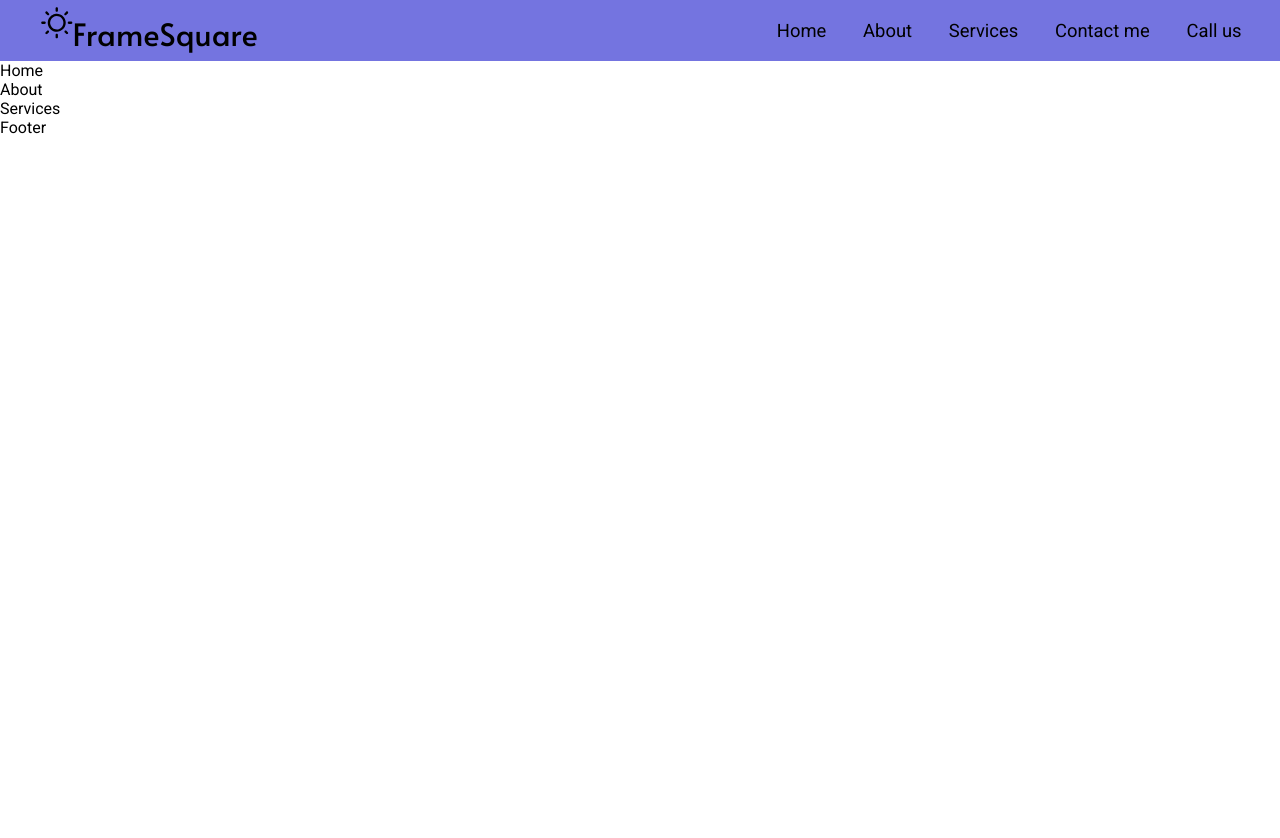
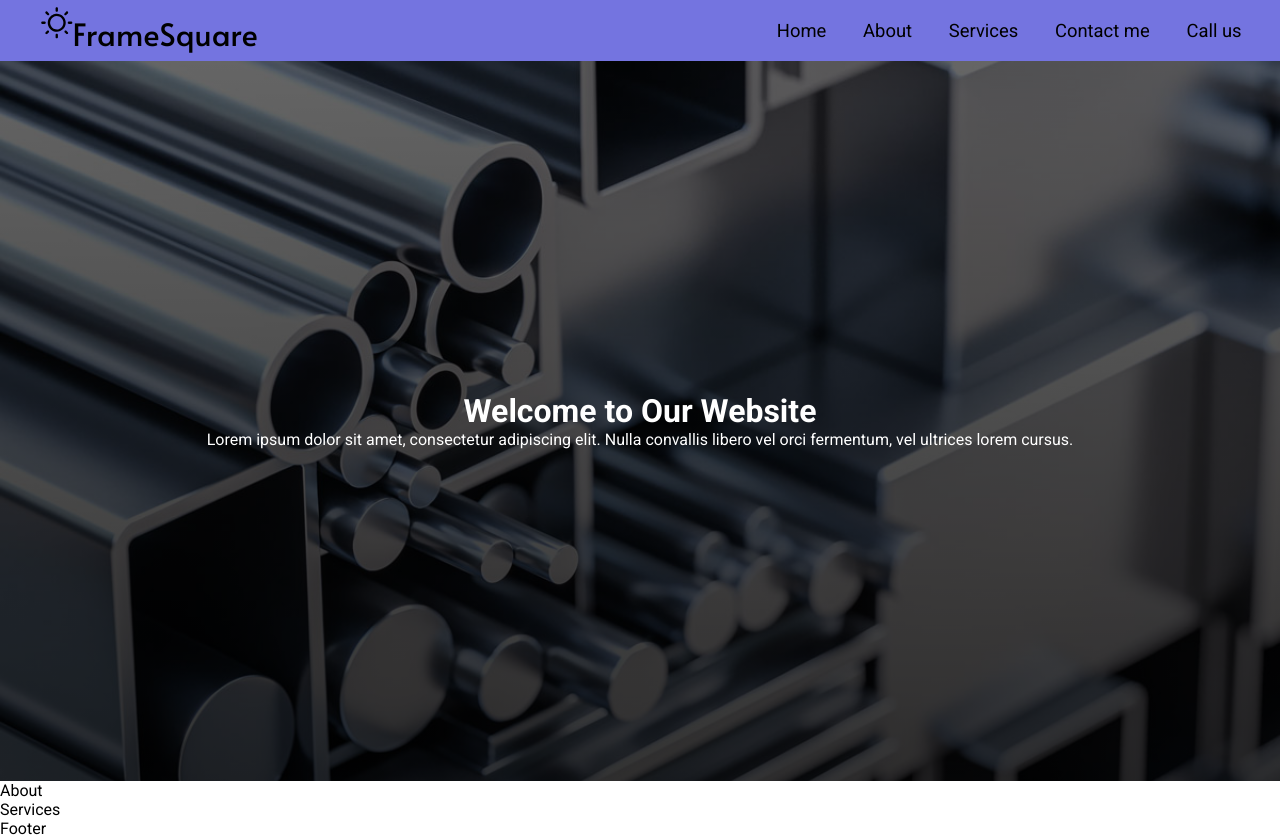
Before and after one commit to J-See/FrameSquare, a React (Vite) app: page / in a window 1280 px wide. Before the commit the page ends 800 px from the top, so only its background shows below. Built offline with nearby package versions, Linux system fonts and the light colour scheme; a web font is replaced by a local one.

Commit message:
hero base done > without image

```diff
--- a/src/assets/components/Hero.tsx
+++ b/src/assets/components/Hero.tsx
@@ -1,8 +1,19 @@
 import React from "react";
 import "../styles/Hero.css";
+import hero_bg from "/images/bg.jpg";
 
 const Hero = () => {
-  return <div>Home </div>;
+  return (
+    <div className="hero">
+      <div className="hero-content">
+        <h1>Welcome to Our Website</h1>
+        <p>
+          Lorem ipsum dolor sit amet, consectetur adipiscing elit. Nulla
+          convallis libero vel orci fermentum, vel ultrices lorem cursus.
+        </p>
+      </div>
+    </div>
+  );
 };
 
 export default Hero;
--- a/src/assets/styles/Hero.css
+++ b/src/assets/styles/Hero.css
@@ -0,0 +1,22 @@
+.hero {
+    position: relative;
+    width: 100%;
+    aspect-ratio: 16/9;
+    /* height: 500px; */
+    background-image: linear-gradient(to bottom, rgba(0, 0, 0, 0.6), rgba(0, 0, 0, 0.8)), url('/images/bg.jpg');
+    background-size: 100% auto;
+    /* background-size: cover; */
+    background-position: center;
+    background-repeat: no-repeat;
+    transition: all 0.5s ease;
+}
+
+.hero-content {
+    display: flex;
+    flex-direction: column;
+    justify-content: center;
+    align-items: center;
+    text-align: center;
+    color: #fff;
+    height: -webkit-fill-available;
+}
--- a/src/index.css
+++ b/src/index.css
@@ -40,7 +40,7 @@
 }
 
 body {
-  overflow: hidden;
+  overflow-x: hidden;
 }
 
 .container {
```
